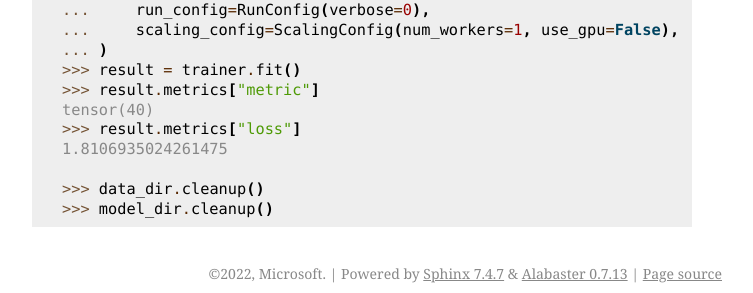
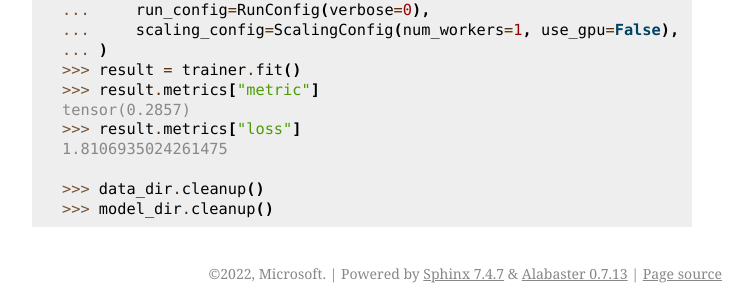
Before and after one commit to microsoft/DeepGNN, a Sphinx documentation site: the page built from docs/torch/ray_usage.rst, in a window 1280 px wide and 900 px high, scrolled down 4274 px. Shown: the part 587-880 px from the top of the window, without its empty margins (388-1141 px from the left). Built offline with Sphinx 7.4.7, drawn with Linux system fonts in a browser that asks for light colours.

```diff
--- a/docs/torch/ray_usage.rst
+++ b/docs/torch/ray_usage.rst
@@ -252,7 +252,7 @@ Evaluate
     ... )
     >>> result = trainer.fit()
     >>> result.metrics["metric"]
-    tensor(40)
+    tensor(0.2857)
     >>> result.metrics["loss"]
     1.8106935024261475
 
```
Also changed, not shown: other parts of docs/torch/ray_usage.rst (+1 -1 lines).
